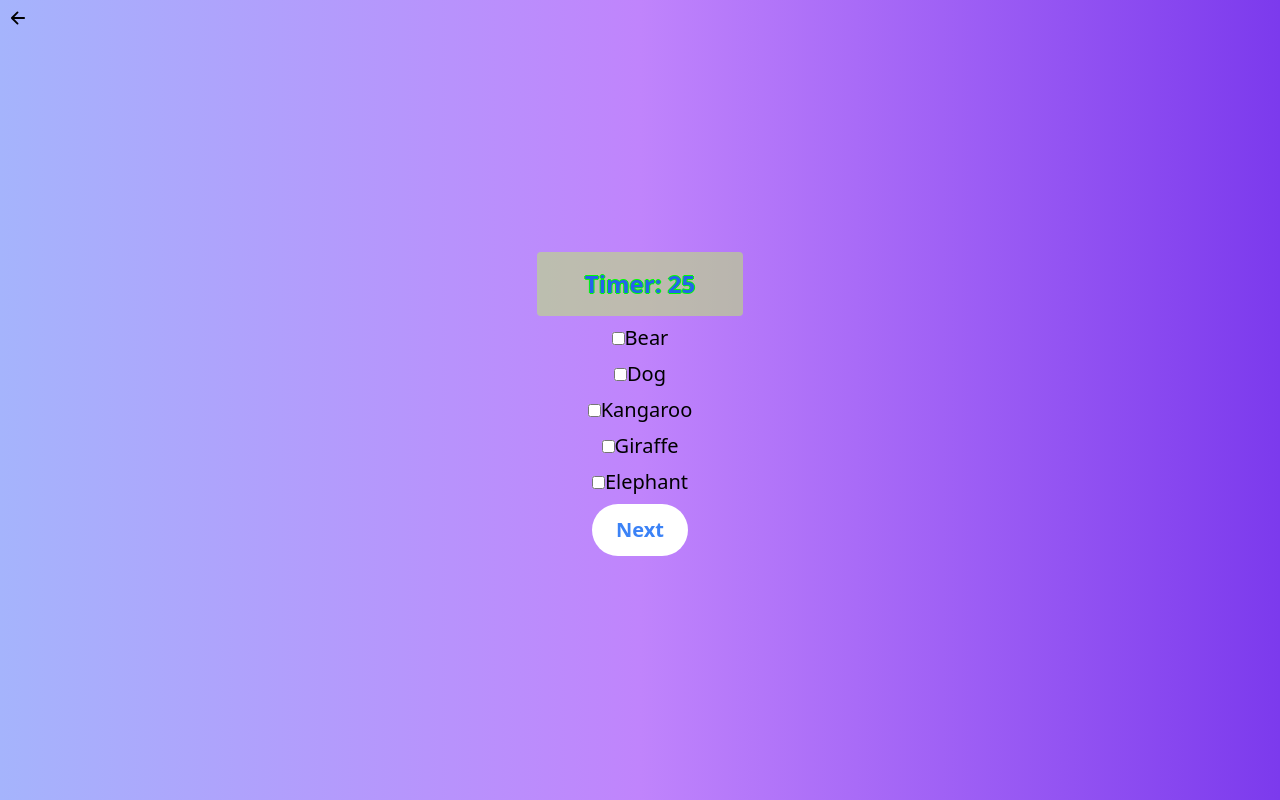
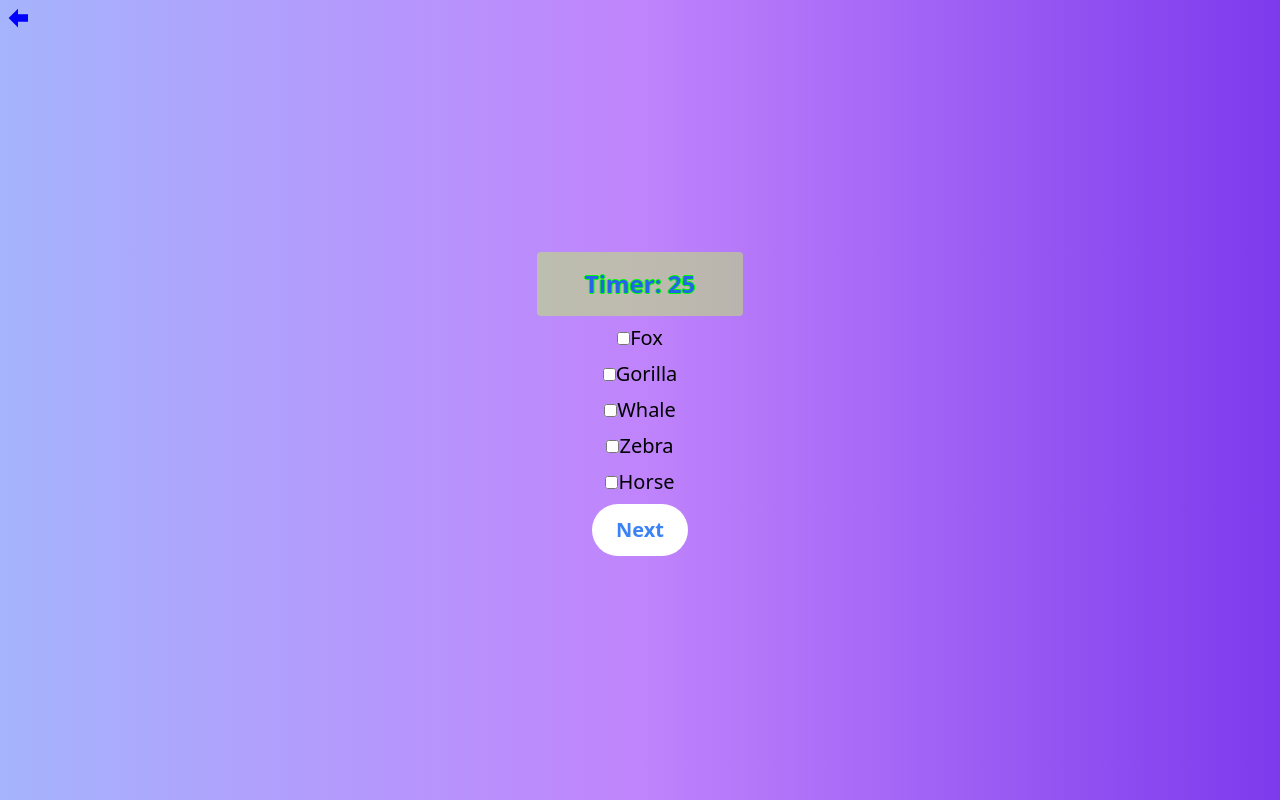
Before and after one commit to Naledi-Dikgale/brain-cardio, a React (Vite) app: page /category/animals in a window 1280 px wide. Built offline with nearby package versions, Linux system fonts and the light colour scheme; a web font is replaced by a local one.

Commit message:
Add animation

```diff
--- a/src/components/Animals.jsx
+++ b/src/components/Animals.jsx
@@ -1,14 +1,22 @@
 import React, { useState, useEffect } from 'react';
-import { IoArrowBack } from 'react-icons/io5';
+import { ImArrowLeft } from 'react-icons/im';
 import { useNavigate, useLocation } from 'react-router-dom';
 import Modal from 'react-modal';
+import { motion } from 'framer-motion';
 
 Modal.setAppElement('#root');
 
 const terms = [
   'Dog', 'Cat', 'Elephant', 'Lion', 'Tiger',
-  'Bear', 'Giraffe', 'Zebra', 'Monkey', 'Kangaroo'
+  'Bear', 'Giraffe', 'Zebra', 'Monkey', 'Kangaroo',
+  'Rabbit', 'Panda', 'Wolf', 'Fox', 'Deer',
+  'Horse', 'Sheep', 'Cow', 'Goat', 'Pig',
+  'Hippopotamus', 'Rhinoceros', 'Leopard', 'Cheetah', 'Gorilla',
+  'Chimpanzee', 'Orangutan', 'Koala', 'Penguin', 'Ostrich',
+  'Eagle', 'Hawk', 'Parrot', 'Owl', 'Falcon',
+  'Dolphin', 'Whale', 'Shark', 'Octopus', 'Turtle'
 ];
+
 
 const getRandomTerms = (num) => {
   const shuffled = terms.sort(() => 0.5 - Math.random());
@@ -57,21 +65,23 @@ const Animals = ({ count }) => {
       <Modal
         isOpen={modalIsOpen}
         onRequestClose={() => setModalIsOpen(false)}
-        style={{
-          overlay: {
-            backgroundColor: 'rgba(0, 0, 0, 0.5)',
-          },
-          content: {
-            color: 'lightsteelblue',
-          },
-        }}
+        className="flex items-center justify-center min-h-screen px-4 py-6 text-center text-white bg-gradient-to-r from-indigo-300  via-purple-400 to-violet-600 overlay:bg-black overlay:opacity-75"
       >
-        <h2>Time's up!</h2>
-        <p>You checked {checkedItems.length} items.</p>
-        <button onClick={() => setModalIsOpen(false)}>Close</button>
+        <div className="p-6 bg-red-500 rounded shadow-lg">
+          <h2 className="mb-4 text-3xl font-ice font-bold">Time's up!</h2>
+          <p className="mb-4">You checked {checkedItems.length} items.</p>
+          <button
+            onClick={() => setModalIsOpen(false)}
+            className="px-4 py-2 text-red-500 bg-white rounded hover:bg-gray-200"
+          >
+            Close
+          </button>
+        </div>
       </Modal>
-      <div className="absolute top-2 left-2">
-        <IoArrowBack onClick={() => navigate(-1)} />
+      <div className="absolute top-2 left-2"
+      style={{color: 'blue'}}
+      >
+        <ImArrowLeft onClick={() => navigate(-1)} />
       </div>
       <div className="bg-lime-300 bg-opacity-50 text-blue-600 rounded px-12 py-4 text-2xl font-bold" style={{ textShadow: '-1px 0 lime, 0 1px lime, 1px 0 lime, 0 -1px lime'}}>
         Timer: {timer}
@@ -82,9 +92,13 @@ const Animals = ({ count }) => {
           {term}
         </div>
       ))}
-      <button onClick={handleNext} className="bg-white text-blue-500 px-6 py-3 rounded-full text-xl font-bold">
+      <motion.button onClick={handleNext} className="bg-white text-blue-500 px-6 py-3 rounded-full text-xl font-bold"
+      whileHover={{ scale: 1.1, boxShadow: "0px 0px 8px rgb(255, 182, 193)" }}
+      whileTap={{ scale: 0.9 }}
+      transition={{ type: "spring", stiffness: 300 }}
+      >
         Next
-      </button>
+      </motion.button>
     </div>
   );
 };
```
